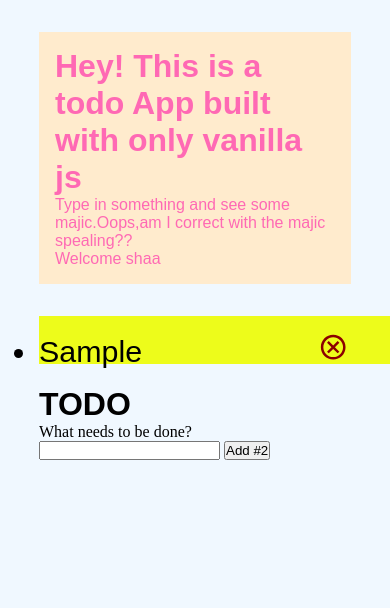
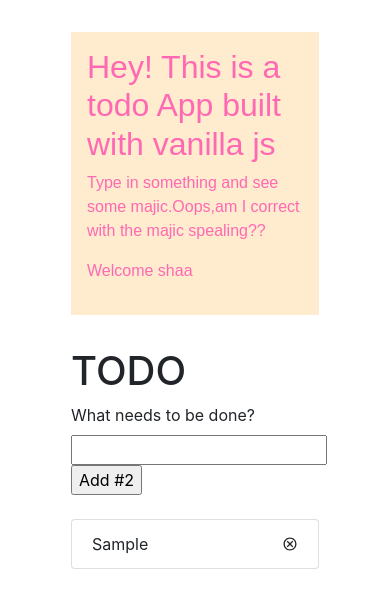
Before and after one commit to kelvinsekx/kelvintodo, a plain HTML site: page index.html in a window 390 px wide. Both pictures are taken after typing "Sample" into the empty fields and a click on the input "Add #1". Drawn offline with nearby package versions, Linux system fonts and the light colour scheme.

Commit message:
everyevery

```diff
--- a/index.html
+++ b/index.html
@@ -5,28 +5,35 @@
     <meta name="viewport" content="width=device-width, initial-scale=1.0">
     <meta http-equiv="X-UA-Compatible" content="ie=edge">
     <link rel="stylesheet" href="./style.css">
-    <script type="module" src="https://unpkg.com/ionicons@4.5.10-0/dist/ionicons/ionicons.esm.js"></script>
-    <script nomodule="" src="https://unpkg.com/ionicons@4.5.10-0/dist/ionicons/ionicons.js"></script>
+    <script type="module" src="https://unpkg.com/ionicons@4.5.10-0/dist/ionicons/ionicons.esm.js" defer></script>
+    <script nomodule="" src="https://unpkg.com/ionicons@4.5.10-0/dist/ionicons/ionicons.js" defer></script>
     <link href="https://unpkg.com/ionicons@4.5.10-0/dist/css/ionicons.min.css" rel="stylesheet">
+    <link rel="stylesheet" href="https://maxcdn.bootstrapcdn.com/bootstrap/4.0.0/css/bootstrap.min.css" integrity="sha384-Gn5384xqQ1aoWXA+058RXPxPg6fy4IWvTNh0E263XmFcJlSAwiGgFAW/dAiS6JXm" crossorigin="anonymous">
     <title>My first TODO App</title>
     <script src="./script.js" defer></script>
 </head>
 <body>
     <div class="main">
         <div id="introduction">
-            <h3>Hey! This is a todo App built with only vanilla js</h3>
+            <h3>Hey! This is a todo App built with vanilla js</h3>
             <p>Type in something and see some majic.Oops,am I correct with the majic spealing??</p>
             <p>Welcome shaa</p>
         </div>
-        <ul id="todo"></ul>
 
         <h1>TODO</h1>
 
         <label for="do_it">What needs to be done?</label>
         <div>
-            <input id="do_it" >
+            <input id="doIt" />
             <input type="submit" class="submit" value="Add #1">
         </div>
+        <br>
+        <ul id="todo" class="list-group"></ul>
     </div>
+
+
+
+   <!-- Boostrap script -->
+
 </body>
 </html>
--- a/script.js
+++ b/script.js
@@ -1,40 +1,38 @@
-let inputValue = document.getElementById('do_it');
+let inputValue = document.getElementById('doIt');
 const submit   = document.querySelector('input.submit');
-let append     = document.getElementById('todo')
+let ul     = document.getElementById('todo')
+//
 
 
-
+//////""""""""""""""""""""""""""""
 inputValue.value=""
 
 function doSomething(){
     // let appendIt = append
     if(inputValue.value !== ""){
         let node = document.createElement('li')
-        var textnode =  document.createTextNode(inputValue.value)
-
+        node.classList.add("list-group-item","d-flex", "justify-content-between", "align-items-center")
         let icon = document.createElement('ion-icon');
         icon.name="close-circle-outline";
-
+        var textnode =  document.createTextNode(inputValue.value)
         node.appendChild(textnode)
         node.appendChild(icon)
-        append.appendChild(node)
+        ul.appendChild(node)
 
+        let lar=document.getElementsByTagName('li').length
 
-        let lar=append.getElementsByTagName('li').length
-        submit.value='Add #'.concat(lar+1)
+        submit.value='Add #'+Number(lar+1)
 
         icon.addEventListener('click',deleteList)
         function deleteList(){
-            append.removeChild(node)
+            ul.removeChild(node)
+
             submit.value='Add #'.concat(lar)
          }
-
-
     }
-
     inputValue.value =''
-
 }
 
 
+
 submit.addEventListener('click',doSomething)
--- a/style.css
+++ b/style.css
@@ -1,11 +1,6 @@
 body{
     font-size: 1rem;
     background-color: aliceblue;
-}
-ul,*{
-    margin: 0;
-    padding: 0;
-    display: flex-block;
 }
 div.main{
     margin: 0 auto;
@@ -16,17 +11,6 @@ div.main{
 h1{
     font-weight: bold;
     font-size: 2rem;
-    font-family: Arial, Helvetica, sans-serif;
-}
-
-ul li{
-    font-size: 1.9rem;
-    background-color: rgb(232, 247, 31);
-    width: 60vw;
-    height: 3rem;
-    padding: 1rem  auto 0.9rem auto;
-    margin-top: 7px;
-    font-weight: 400;
     font-family: Arial, Helvetica, sans-serif;
 }
 div#introduction{
@@ -40,33 +24,13 @@ div#introduction h3{
     font-size: 2rem;
 
 }
-ul#todo{
-    margin-bottom: 1.4rem;
-}
+
 @media only screen and (max-width: 400px) {
     div.main{
         margin: 0 auto;
         padding: 2rem;
     }
-    ul li {
-        font-size: 1.9rem;
-        background-color: rgb(237, 252, 27);
-        width: 90vw;
-        height: 3rem;
-        padding: 1rem  auto 0.9rem auto;
-        margin-top: 7px;
-        font-weight: 400;
-        flex-wrap: wrap;
-        flex-basis: content;
-        font-family: Arial, Helvetica, sans-serif;
-  }
 }
 ul i{
     font-size: 2rem;
 }
-ion-icon{
-    cursor: pointer;
-    color: darkred;
-    margin-top: 1rem;
-    margin-left: 11rem;
-}
```
